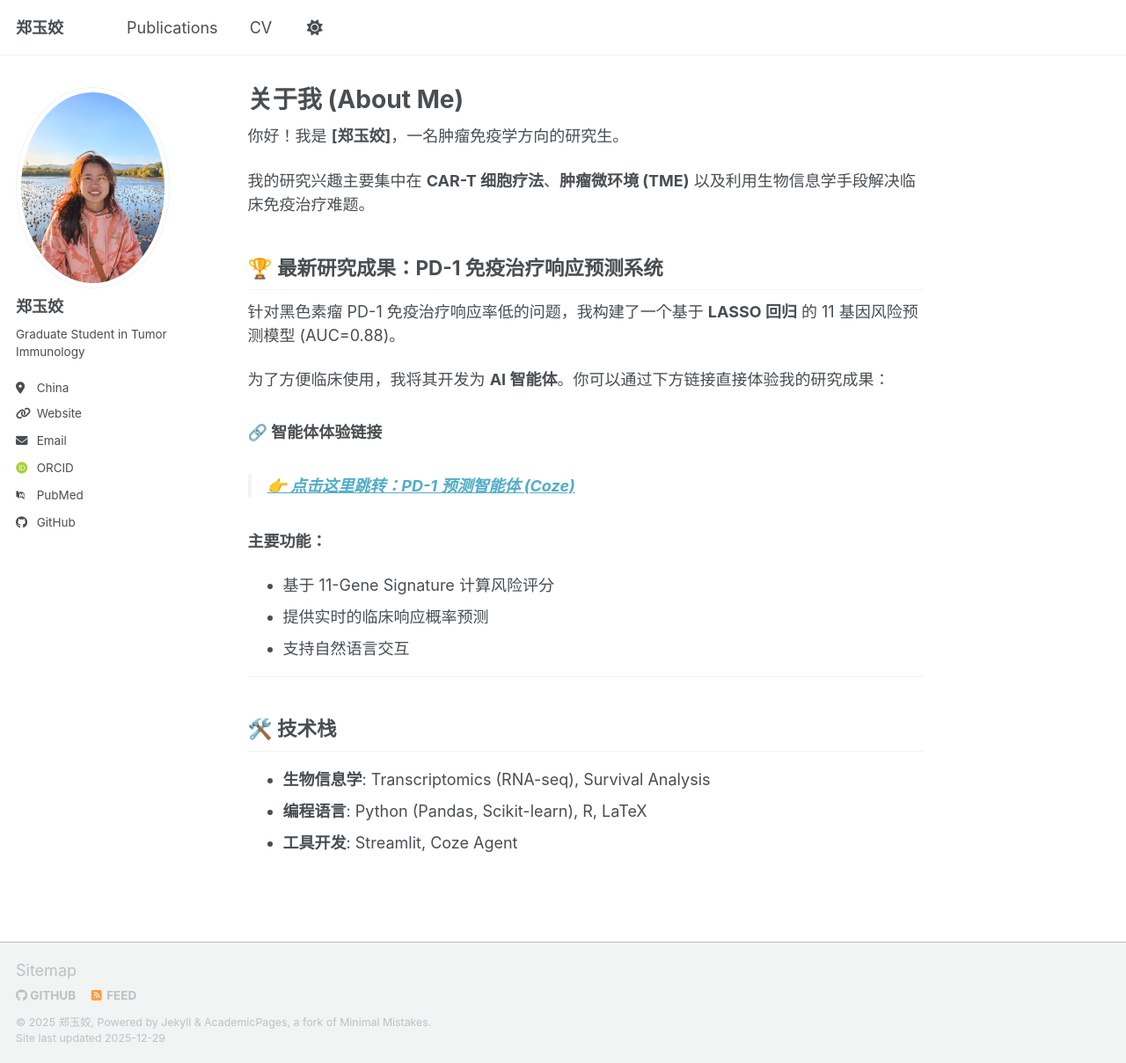
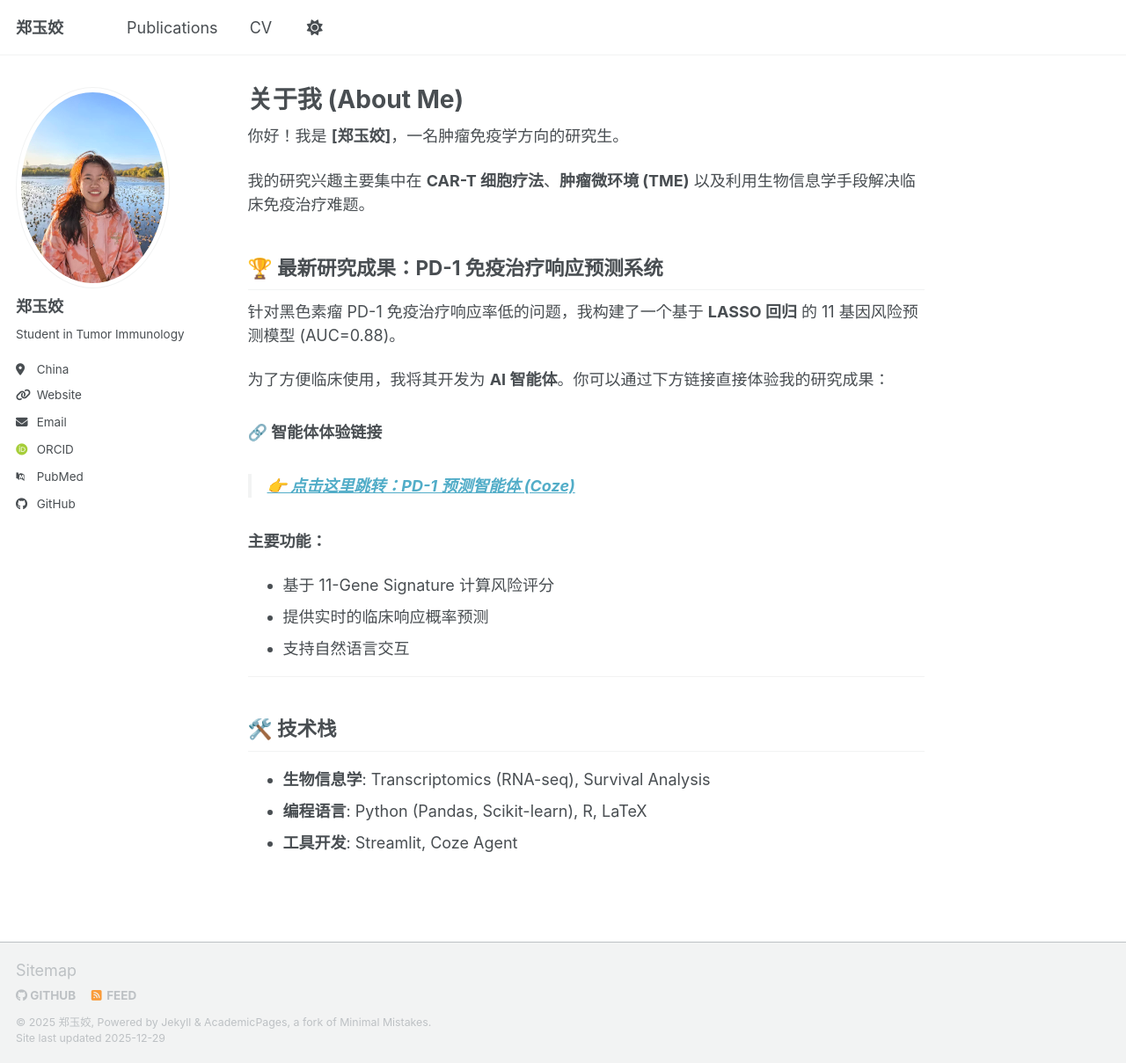
Before and after one commit to yujiaoz57-wq/yujiaoz57-wq.github.io, a Jekyll site: the page built from _pages/about.md, in a window 1280 px wide and 1209 px high. Shown: the whole window at 88% size. Built offline with Jekyll 4.4.1, drawn with Linux system fonts in a browser that asks for light colours; some web fonts are replaced; a script bundle is joined from its source files by our own code; library files that are not in the unit come from our copies.

Commit message:
Update _config.yml

```diff
--- a/_config.yml
+++ b/_config.yml
@@ -24,7 +24,7 @@ repository               : "yujiaoz57-wq.github.io"
 author:
   name:   "郑玉姣"  # 注意：冒号后面必须有一个空格
   avatar: "https://yujiaoz57-wq.github.io/images/profile.png" # 确保你上传了 profile.png
-  bio:    "Graduate Student in Tumor Immunology"
+  bio:    "Student in Tumor Immunology"
   location: "China"
   email:  "yujiaoz57@gmail.com"
   uri:    ""
```
